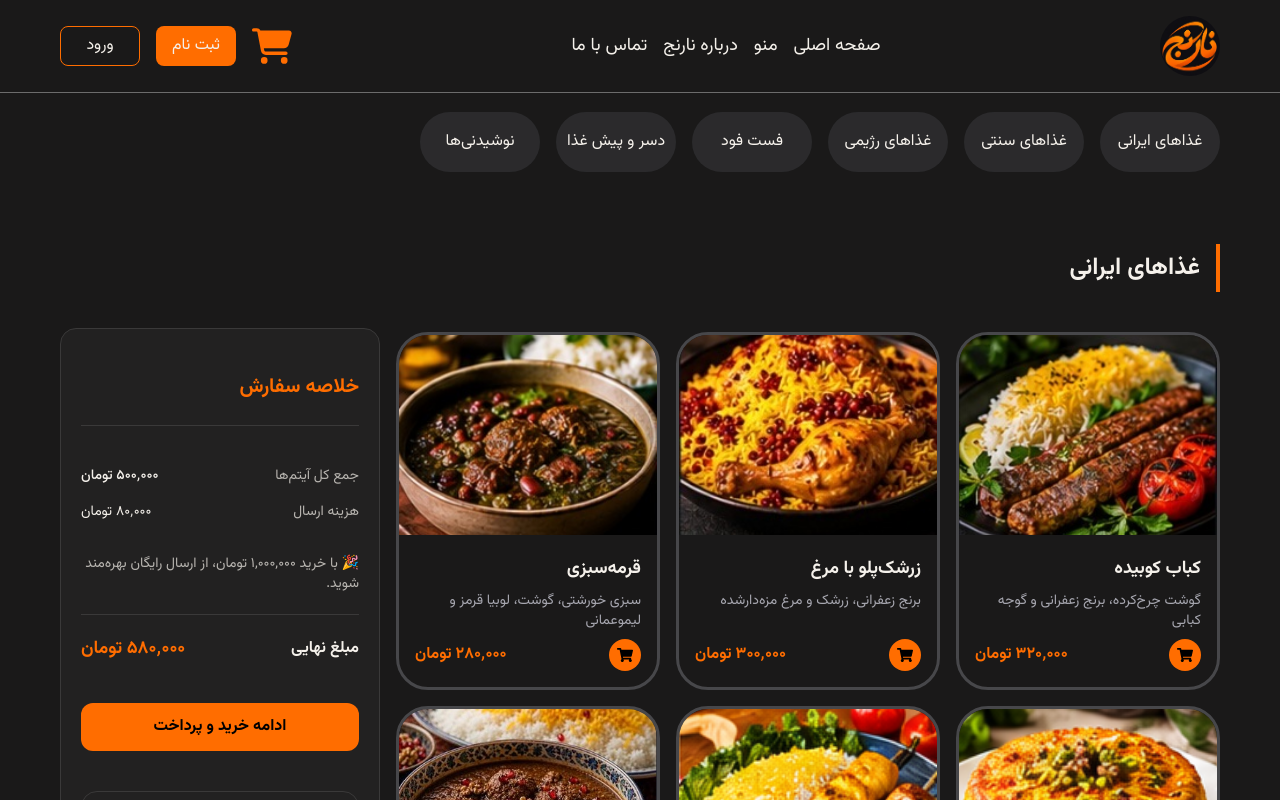
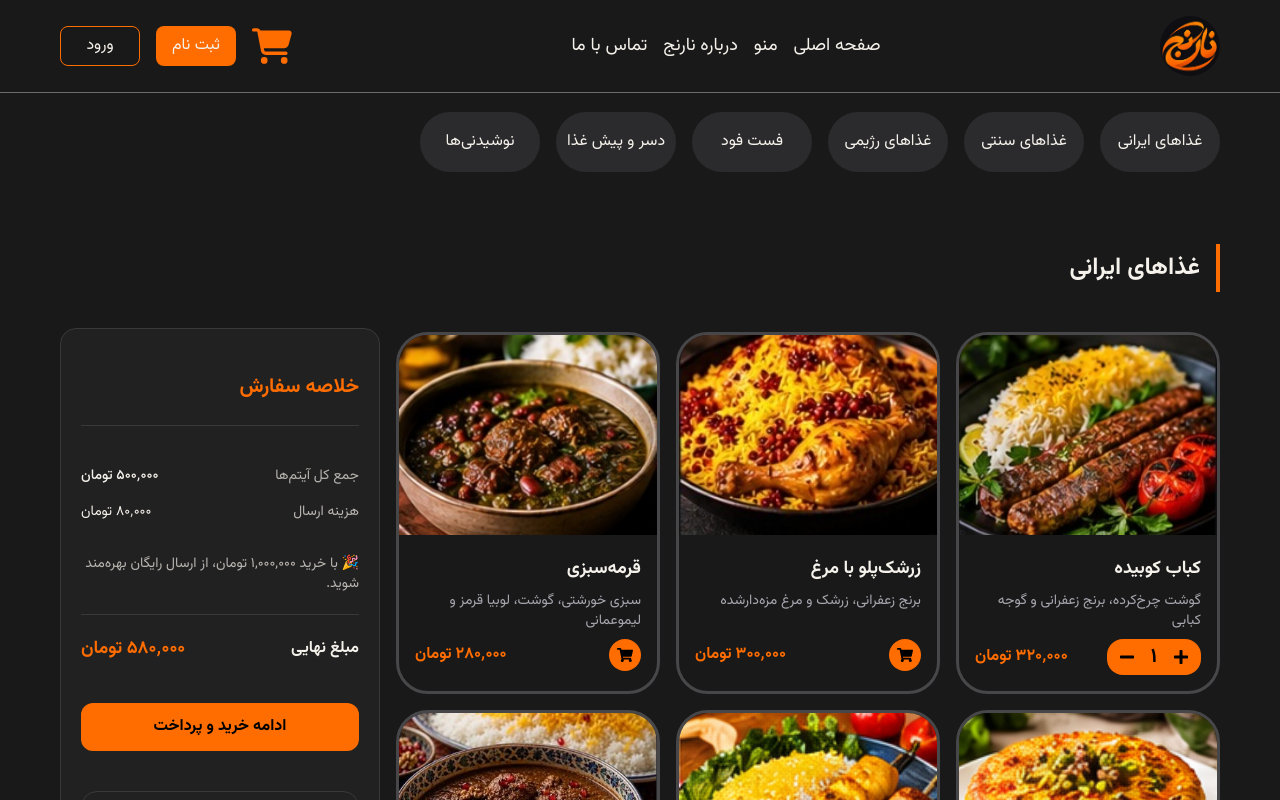
Before and after one commit to mollaei-dev/narenj-food, a React (Vite) app: page /narenj-food/menu in a window 1280 px wide. Both pictures are taken after a click on the button 1185 px from the left and 655 px from the top of the page. Shown: the top 800 px of the page. Built offline with nearby package versions, Linux system fonts and the light colour scheme.

Commit message:
feat: add quantity control buttons to FoodCard

```diff
--- a/src/components/FoodCard.tsx
+++ b/src/components/FoodCard.tsx
@@ -1,5 +1,5 @@
 import { useCartStore } from "@/store/cartStore";
-import { FaShoppingCart } from "react-icons/fa";
+import { FaShoppingCart, FaPlus, FaMinus } from "react-icons/fa";
 type FoodCardProps = {
   foodID: number;
   title: string;
@@ -17,6 +17,8 @@ function FoodCard({
   variant = "default",
 }: FoodCardProps) {
   const addToCart = useCartStore((state) => state.addToCart);
+  const cart = useCartStore((state) => state.cart);
+  const isFoodInCart = cart.find((item) => item.id === foodID);
   return (
     <article
       className={`flex w-full max-w-70 flex-col pb-4 ${
@@ -64,6 +66,25 @@ function FoodCard({
               : "mt-4"
           } `}
         >
+          {isFoodInCart ? (
+            <div className="flex gap-2 rounded-2xl bg-[#FF6D00] p-1 text-black">
+              <button
+                className="cursor-pointer px-2 py-1 transition-transform duration-200 hover:scale-140"
+                type="button"
+                aria-label="افزایش تعداد"
+              >
+                <FaPlus />
+              </button>
+              <span className="text-xl font-extrabold">{isFoodInCart.quantity.toLocaleString("fa-IR")}</span>
+              <button
+                className="cursor-pointer px-2 py-1 transition-transform duration-200 hover:scale-140"
+                type="button"
+                aria-label="کاهش تعداد"
+              >
+                <FaMinus />
+              </button>
+            </div>
+          ) : (
             <button
               onClick={() =>
                 addToCart({
@@ -72,6 +93,7 @@ function FoodCard({
                   price: price,
                   description: description,
                   image: image,
+                  quantity: 1
                 })
               }
               className="h-8 w-8 cursor-pointer rounded-full bg-[#FF6D00] px-2 text-black transition-transform duration-200 hover:scale-135"
@@ -80,6 +102,7 @@ function FoodCard({
             >
               <FaShoppingCart />
             </button>
+          )}
           <div
             className={`flex gap-1 ${variant === "horizontal" ? "2xl:text-xl" : ""} font-bold text-[#FF6D00]`}
           >
```
Lines whose indentation alone changed are shown as unchanged.
